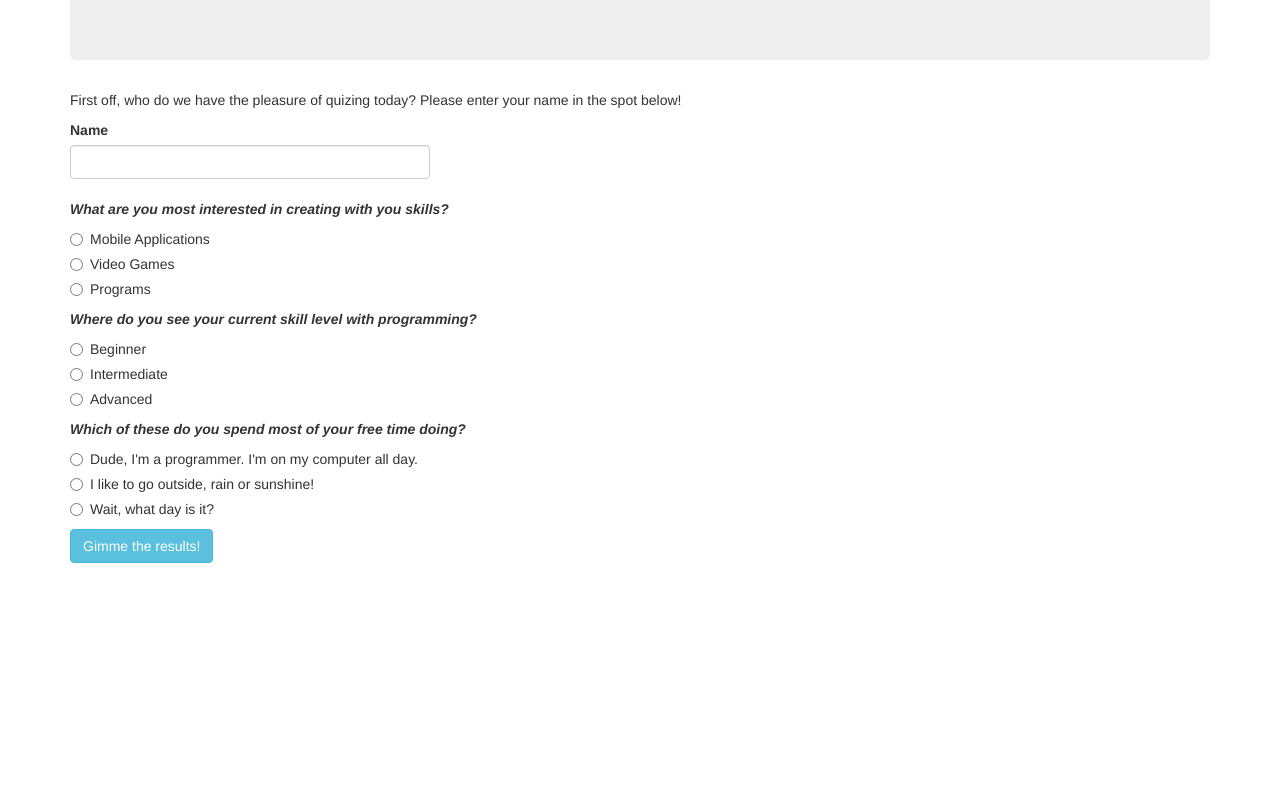
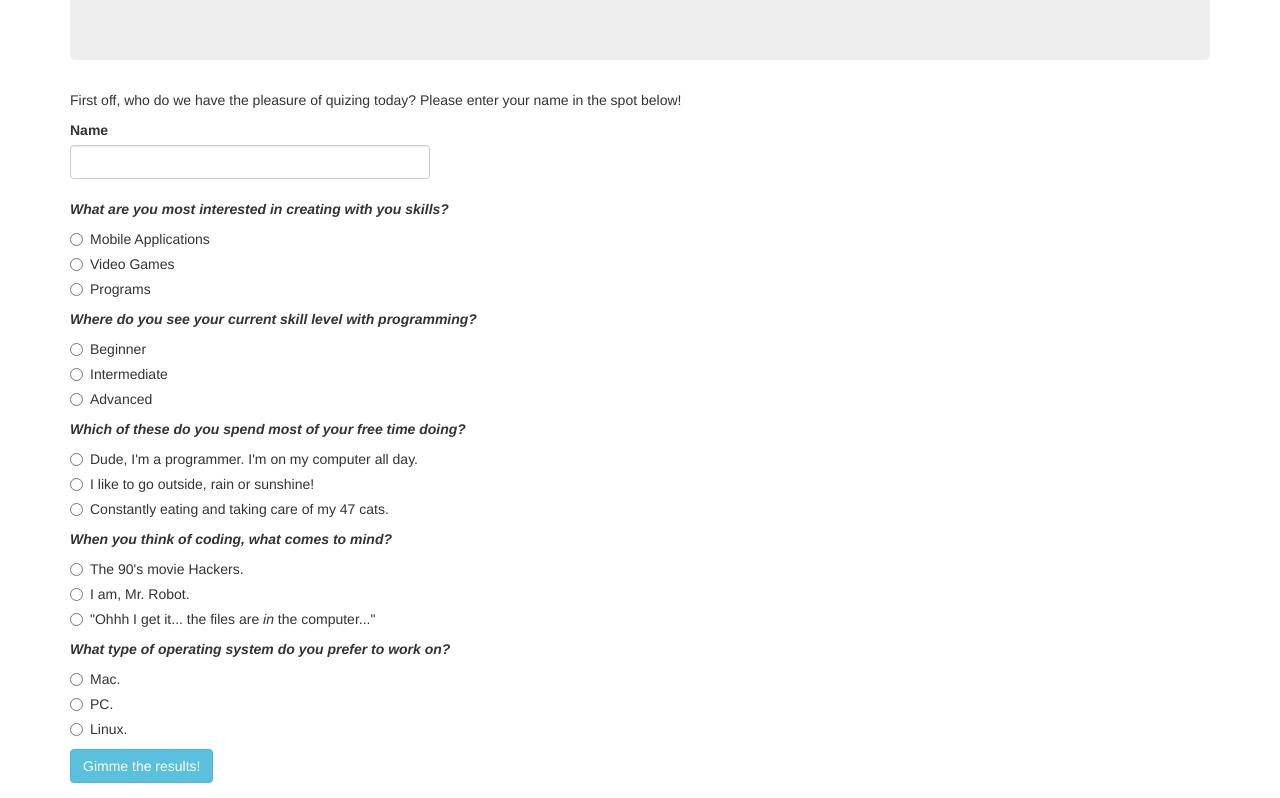
Before and after one commit to 3ntomasino/programming-language-suggester, a plain HTML site: page index.html in a window 1280 px wide. Shown: the part 180-978 px from the top of the page. Before the commit the page ends 800 px from the top, so only its background shows below. Drawn offline with Linux system fonts and the light colour scheme.

Commit message:
Add final set of radio questions with js script, add script to hide radios and just display results centered on submit.

```diff
--- a/css/styles.css
+++ b/css/styles.css
@@ -6,3 +6,7 @@
   font-style: italic;
   font-weight: bolder;
 }
+
+.results {
+  text-align: center;
+}
--- a/index.html
+++ b/index.html
@@ -74,7 +74,41 @@
           </div>
           <div class="radio">
             <label>
-              <input type="radio" name="optionsRadios3" id="optionsRadios9" value="advanced">Wait, what day is it?
+              <input type="radio" name="optionsRadios3" id="optionsRadios9" value="advanced">Constantly eating and taking care of my 47 cats.
+            </label>
+          </div>
+
+          <p class="questions">When you think of coding, what comes to mind?</p>
+          <div class="radio">
+            <label>
+              <input type="radio" name="optionsRadios4" id="optionsRadios10" value="advanced">The 90's movie Hackers.
+            </label>
+          </div>
+          <div class="radio">
+            <label>
+              <input type="radio" name="optionsRadios4" id="optionsRadios11" value="advanced">I am, Mr. Robot.
+            </label>
+          </div>
+          <div class="radio">
+            <label>
+              <input type="radio" name="optionsRadios4" id="optionsRadios12" value="advanced">"Ohhh I get it... the files are <em>in</em> the computer..."
+            </label>
+          </div>
+
+          <p class="questions">What type of operating system do you prefer to work on?</p>
+          <div class="radio">
+            <label>
+              <input type="radio" name="optionsRadios5" id="optionsRadios13" value="advanced">Mac.
+            </label>
+          </div>
+          <div class="radio">
+            <label>
+              <input type="radio" name="optionsRadios5" id="optionsRadios14" value="advanced">PC.
+            </label>
+          </div>
+          <div class="radio">
+            <label>
+              <input type="radio" name="optionsRadios5" id="optionsRadios15" value="advanced">Linux.
             </label>
           </div>
 
@@ -83,20 +117,20 @@
         </div>
       </form>
 
-
+      <div class="results">
         <div id="csharp">
           <img src="" alt="">
-        <p>Congrats, <span class="name"></span>! You seem like you'd be perfect for C#.</p>
+          <p>Congrats, <span class="name"></span>! You seem like you'd be perfect for <strong>C#</strong>.</p>
         </div>
         <div id="ruby">
           <img src="" alt="">
-        <p>Congrats, <span class="name"></span>! You seem like you'd be perfect for Ruby.</p>
+          <p>Congrats, <span class="name"></span>! You seem like you'd be perfect for <strong>Ruby</strong>.</p>
         </div>
         <div id="python">
           <img src="" alt="">
-        <p>Congrats, <span class="name"></span>! You seem like you'd be perfect for Python.</p>
+          <p>Congrats, <span class="name"></span>! You seem like you'd be perfect for <strong>Python</strong>.</p>
         </div>
-
+      </div>
 
     </div>
   </body>
--- a/js/scripts.js
+++ b/js/scripts.js
@@ -4,7 +4,9 @@ $(document).ready(function() {
     var nameInput = $("input#name").val();
     var optionsRadios = $("input:radio[name=optionsRadios]:checked").val();
     var optionsRadios2 = $("input:radio[name=optionsRadios2]:checked").val();
-    var optionsRadios3 = $("input:radio[name=optionsRadios2]:checked").val();
+    var optionsRadios3 = $("input:radio[name=optionsRadios3]:checked").val();
+    var optionsRadios4 = $("input:radio[name=optionsRadios4]:checked").val();
+    var optionsRadios5 = $("input:radio[name=optionsRadios5]:checked").val();
 
     $(".name").text(nameInput);
 
@@ -12,6 +14,7 @@ $(document).ready(function() {
     $("#csharp").show();
     $("#ruby").show();
     $("#python").show();
+    $("#blanks").hide();
     console.log
     event.preventDefault();
   });
```
Lines whose indentation alone changed are shown as unchanged.
